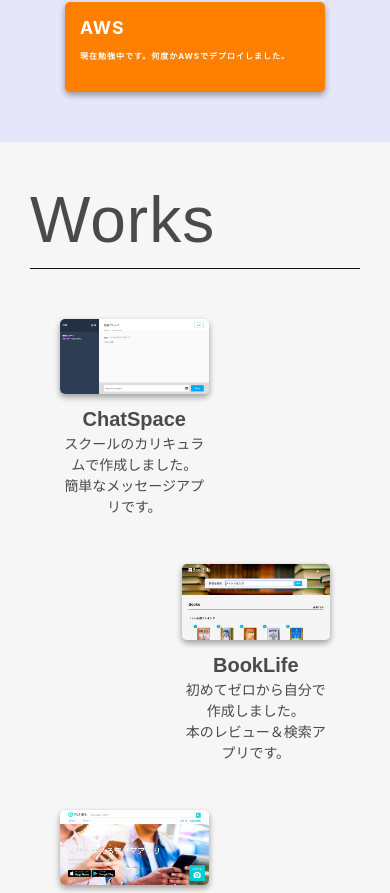
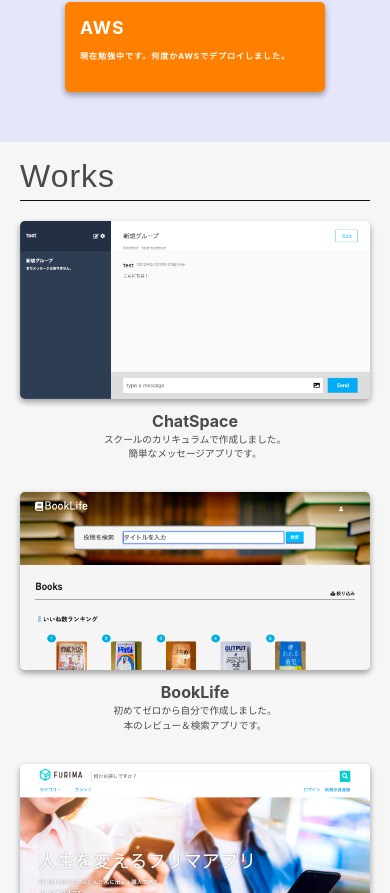
Before and after one commit to taiga424/Portfolio, a Vue app: page /#/home in a window 390 px wide. Shown: the part 1863-2756 px from the top of the page. Built offline with nearby package versions, Linux system fonts and the light colour scheme; a web font is replaced by a local one; what vue-smooth-scroll would draw is missing.

Commit message:
work page responsive

```diff
--- a/src/components/skill.vue
+++ b/src/components/skill.vue
@@ -8,22 +8,18 @@
           <h3 class="card-title">HTML&CSS</h3>
           <p class="card-info">基本的なことは一通りできます。</p>
         </li>
-        <div class="clear"></div>
         <li crass="card" id="javascrpt" v-scroll="frontScroll">
           <h3 class="card-title">javascrpt</h3>
           <p class="card-info">現在勉強中です。簡単な実装はできます。</p>
         </li>
-        <div class="clear"></div>
         <li crass="card" id="vue" v-scroll="frontScroll">
           <h3 class="card-title">Vue.js</h3>
           <p class="card-info">現在勉強中です。このポートフォリオサイトはVue.jsで作成しました。</p>
         </li>
-        <div class="clear"></div>
         <li crass="card" id="jquery" v-scroll="frontScroll">
           <h3 class="card-title">jQuery</h3>
           <p class="card-info">スクールで少し学習した程度です。</p>
         </li>
-        <div class="clear"></div>
       </ul>
       <h2 class="title-skill" >バックエンド</h2>
       <ul class="cards">
@@ -31,12 +27,10 @@
           <h3 class="card-title">Ruby on Rails</h3>
           <p class="card-info">一番最初に触れたバックエンドの言語です。スクールで主に扱っていました。</p>
         </li>
-        <div class="clear"></div>
         <li crass="card" id="mysql" v-scroll="backScroll">
           <h3 class="card-title">MySQL</h3>
           <p class="card-info">MySQLを使ったアプリは何度か作成しました。</p>
         </li>
-        <div class="clear"></div>
       </ul>
       <h2 class="title-skill">そのた</h2>
       <ul class="cards">
@@ -44,12 +38,10 @@
           <h3 class="card-title">GitHub</h3>
           <p class="card-info">基本的な使い方は分かります。</p>
         </li>
-        <div class="clear"></div>
         <li crass="card" id="aws" v-scroll="otherScroll">
           <h3 class="card-title">AWS</h3>
           <p class="card-info">現在勉強中です。何度かAWSでデプロイしました。</p>
         </li>
-        <div class="clear"></div>
       </ul>
     </div>
   </div>
@@ -196,6 +188,7 @@
   }
   ul.cards li {
     height: 90px;
+    padding: 15px;
   }
   .card-title {
     font-size: 1.3rem;
@@ -222,12 +215,8 @@
   }
   ul.cards li {
     width: 100%;
-    height: 90px;
     margin: 10px auto;
     padding: 15px;
-  }
-  .clear {
-    clear:both;
   }
   .card-title {
     font-size: 1.1rem;
--- a/src/components/work.vue
+++ b/src/components/work.vue
@@ -40,7 +40,6 @@
   padding: 30px;
   background-color: #f6f6f6;
 }
-
 .title {
   font-size: 4rem;
   font-family: AlfaSlabOne-Regular,sans-serif;
@@ -50,7 +49,6 @@
   border-bottom: 1px solid #111;
   margin-bottom: 50px;
 }
-
 .work {
   float: left;
   padding: 0;
@@ -79,16 +77,13 @@
   transform: scale(1.05);
   transition-duration: 0.4s;
 }
-
 .item-title {
-  font-family: 'Sawarabi Gothic', sans-serif;
   font-weight: bold;
   font-size: 20px;
   color: #4a4a4a;
   margin-top: 10px;
 }
 .item-info {
-  font-family: 'Sawarabi Gothic', sans-serif;
   color: #4a4a4a;
   font-size: 14px;
 }
@@ -97,4 +92,46 @@
   clear: both;
   display: block;
 }
+
+@media screen and (max-width: 768px) {
+  .title {
+    font-size: 3.5rem;
+  }
+  .work-item {
+    width: 42%;
+  }
+  .item-title {
+    font-size: 1.4rem;
+  }
+  .item-info {
+    font-size: 0.8rem;
+  }
+}
+
+@media screen and (max-width: 480px) {
+  #work {
+    padding: 10px 20px;
+  }
+  .title {
+    font-size: 2rem;
+    letter-spacing: 1px;
+    margin-bottom: 20px;
+  }
+  ul.work li {
+    width: 100%;
+    margin-bottom: 15px;
+  }
+  ul.work li:nth-child(even){
+    margin-right: 0;
+  }
+  ul.work li:nth-child(odd){
+    margin-left: 0;
+  }
+  .item-title {
+    font-size: 1rem;
+  }
+  .item-info {
+    font-size: 0.6rem;
+  }
+}
 </style>
```
